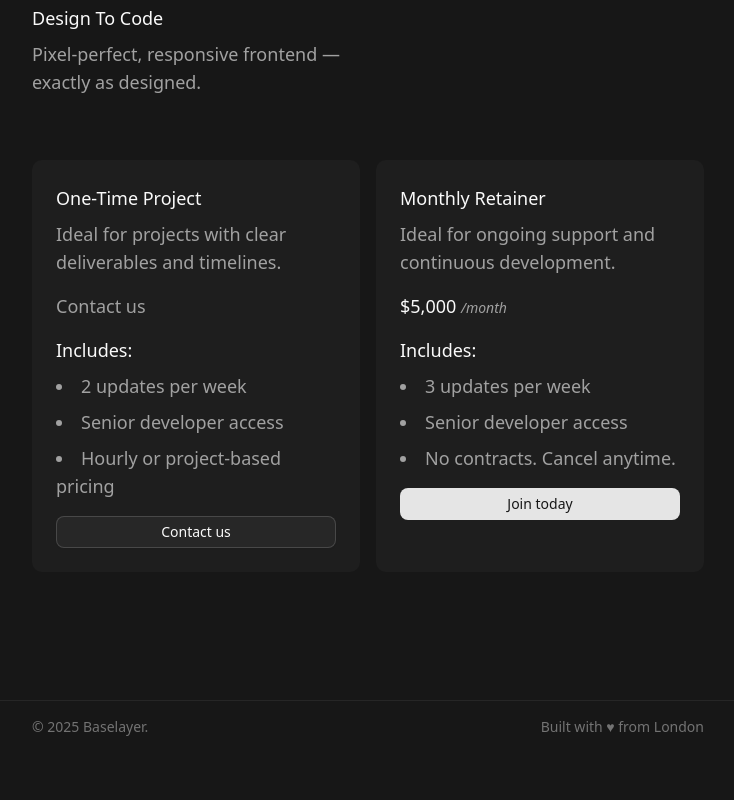
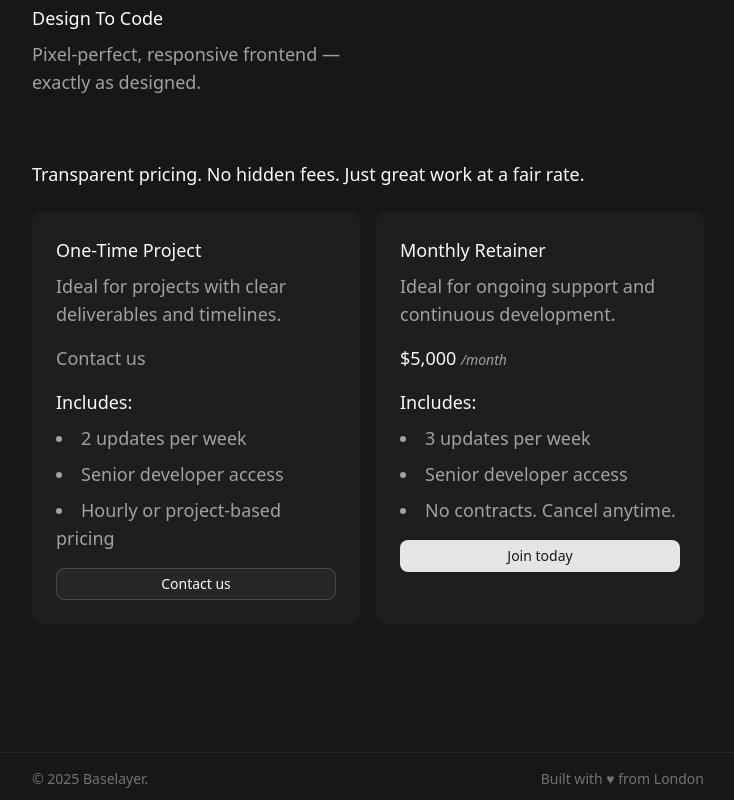
Before and after one commit to its-rayan/baselayer, a React (Vite) app: page / in a window 1280 px wide. Shown: the part 628-1428 px from the top of the page, without its empty margins (272-1006 px from the left). Before the commit the page ends 1376 px from the top, so only its background shows below. Built offline with nearby package versions, Linux system fonts and the light colour scheme.

Commit message:
add header to pricing section

```diff
--- a/src/features/marketing/pricing-section.tsx
+++ b/src/features/marketing/pricing-section.tsx
@@ -26,7 +26,11 @@ const pricingOptions = [
 export default function PricingSection() {
   return (
     <section id="pricing" className="pt-6">
-      <MarketingContainer className="grid grid-cols-1 md:grid-cols-2 gap-x-4 gap-y-8">
+      <MarketingContainer className="flex flex-col gap-6">
+        <h2>
+          Transparent pricing. No hidden fees. Just great work at a fair rate.
+        </h2>
+        <div className="grid grid-cols-1 md:grid-cols-2 gap-x-4 gap-y-8">
           {pricingOptions.map((option) => (
             <div className="w-full flex flex-col gap-4 bg-muted-foreground/5 rounded-lg p-6">
               <div className="flex flex-col gap-2">
@@ -63,6 +67,7 @@ export default function PricingSection() {
               </Button>
             </div>
           ))}
+        </div>
       </MarketingContainer>
     </section>
   );
```
Lines whose indentation alone changed are shown as unchanged.
